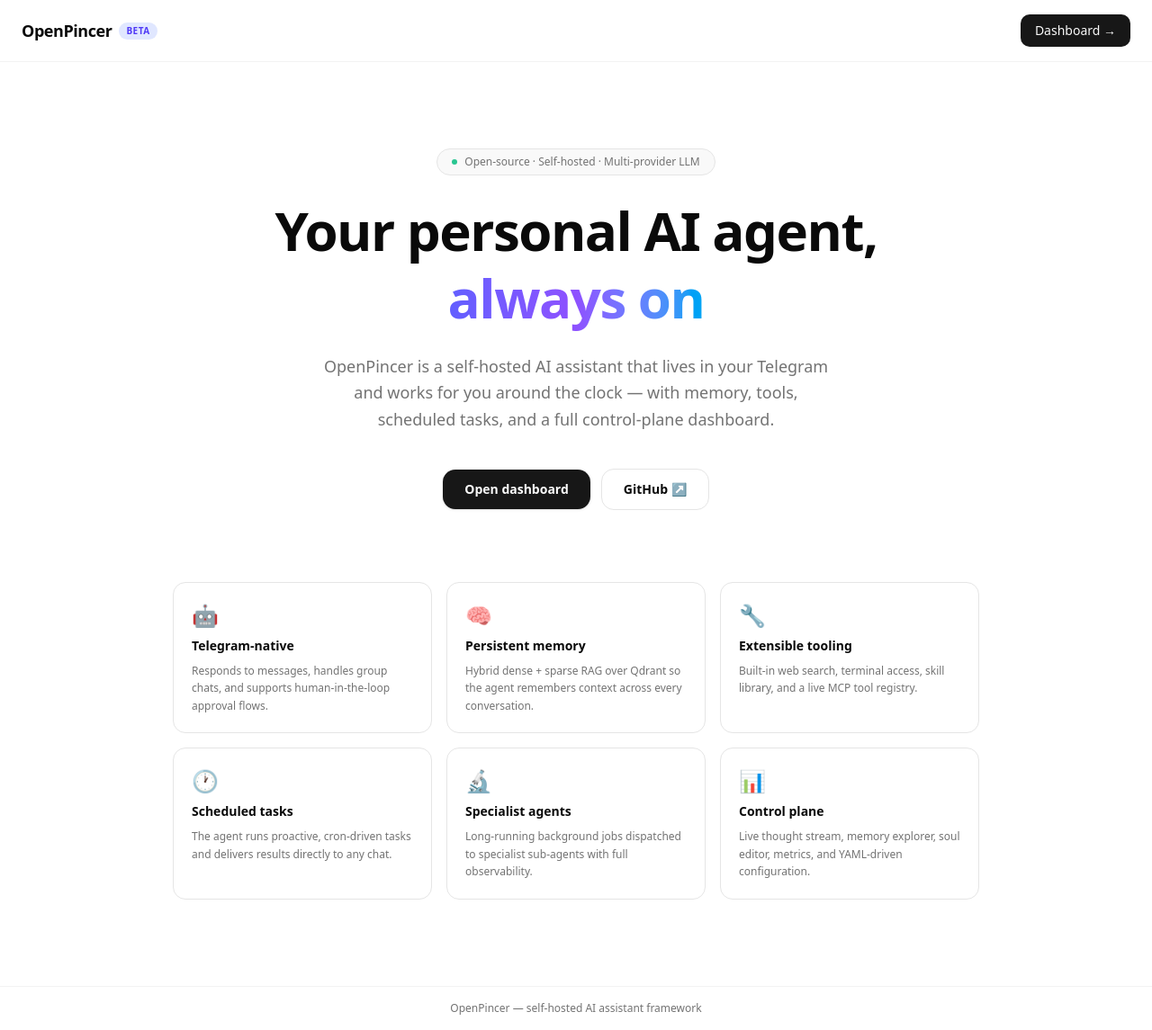
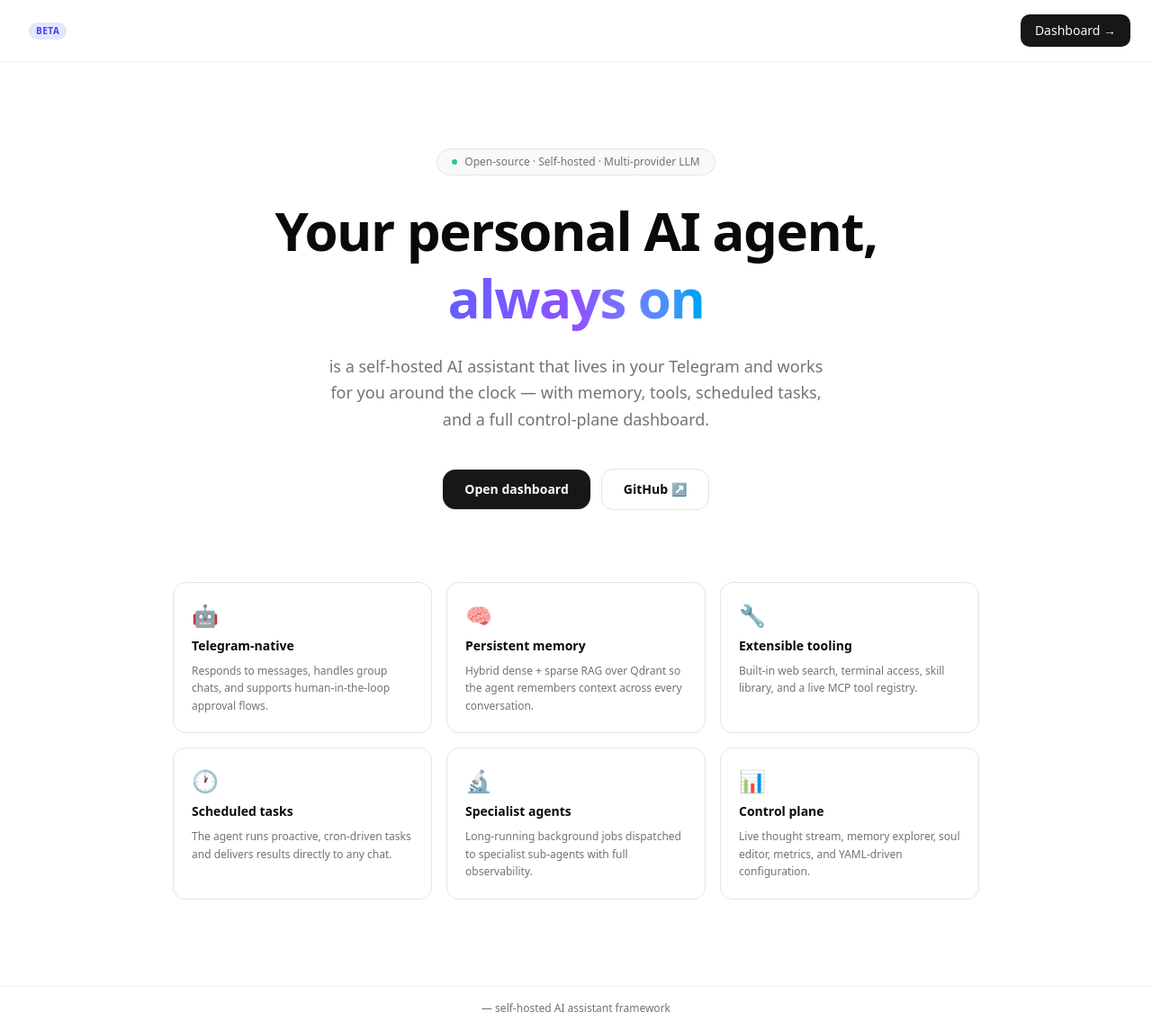
Before and after one commit to edkief/opentalon, a Next.js app: page / in a window 1280 px wide. Shown: the whole page at 90% size. Built offline with nearby package versions, Linux system fonts and the light colour scheme.

Commit message:
cosmetic: name change

```diff
--- a/src/app/dashboard/_components/SidebarNav.tsx
+++ b/src/app/dashboard/_components/SidebarNav.tsx
@@ -193,7 +193,7 @@
       <aside className="hidden md:flex w-56 flex-col border-r border-border bg-background shrink-0 p-4">
         <div className="mb-3">
           <span className="text-xs font-semibold tracking-widest text-muted-foreground uppercase">
-            OpenPincer
+
           </span>
         </div>
         <Separator className="mb-3" />
@@ -228,7 +228,7 @@
       >
         <div className="flex items-center justify-between mb-3">
           <span className="text-xs font-semibold tracking-widest text-muted-foreground uppercase">
-            OpenPincer
+
           </span>
           <button
             onClick={() => setOpen(false)}
--- a/src/app/layout.tsx
+++ b/src/app/layout.tsx
@@ -13,8 +13,8 @@
 });
 
 export const metadata: Metadata = {
-  title: "OpenPincer",
-  description: "OpenPincer AI assistant dashboard",
+  title: "",
+  description: " AI assistant dashboard",
 };
 
 export default function RootLayout({
--- a/src/app/page.tsx
+++ b/src/app/page.tsx
@@ -40,7 +40,7 @@
       {/* ── Nav ─────────────────────────────────────────────────────────── */}
       <header className="shrink-0 border-b border-border/50 px-6 py-4 flex items-center justify-between">
         <div className="flex items-center gap-2">
-          <span className="text-lg font-bold tracking-tight">OpenPincer</span>
+          <span className="text-lg font-bold tracking-tight"></span>
           <span className="rounded-full bg-indigo-100 dark:bg-indigo-950 text-indigo-600 dark:text-indigo-400 text-[10px] font-semibold px-2 py-0.5 uppercase tracking-wider">
             beta
           </span>
@@ -71,7 +71,7 @@
         </h1>
 
         <p className="mt-6 max-w-xl text-base sm:text-lg text-muted-foreground leading-relaxed">
-          OpenPincer is a self-hosted AI assistant that lives in your Telegram and works for you around the clock — with memory, tools, scheduled tasks, and a full control-plane dashboard.
+           is a self-hosted AI assistant that lives in your Telegram and works for you around the clock — with memory, tools, scheduled tasks, and a full control-plane dashboard.
         </p>
 
         {/* CTAs */}
@@ -109,7 +109,7 @@
 
       {/* ── Footer ───────────────────────────────────────────────────────── */}
       <footer className="shrink-0 border-t border-border/50 px-6 py-4 text-center text-xs text-muted-foreground">
-        OpenPincer — self-hosted AI assistant framework
+         — self-hosted AI assistant framework
       </footer>
     </div>
   );
```
